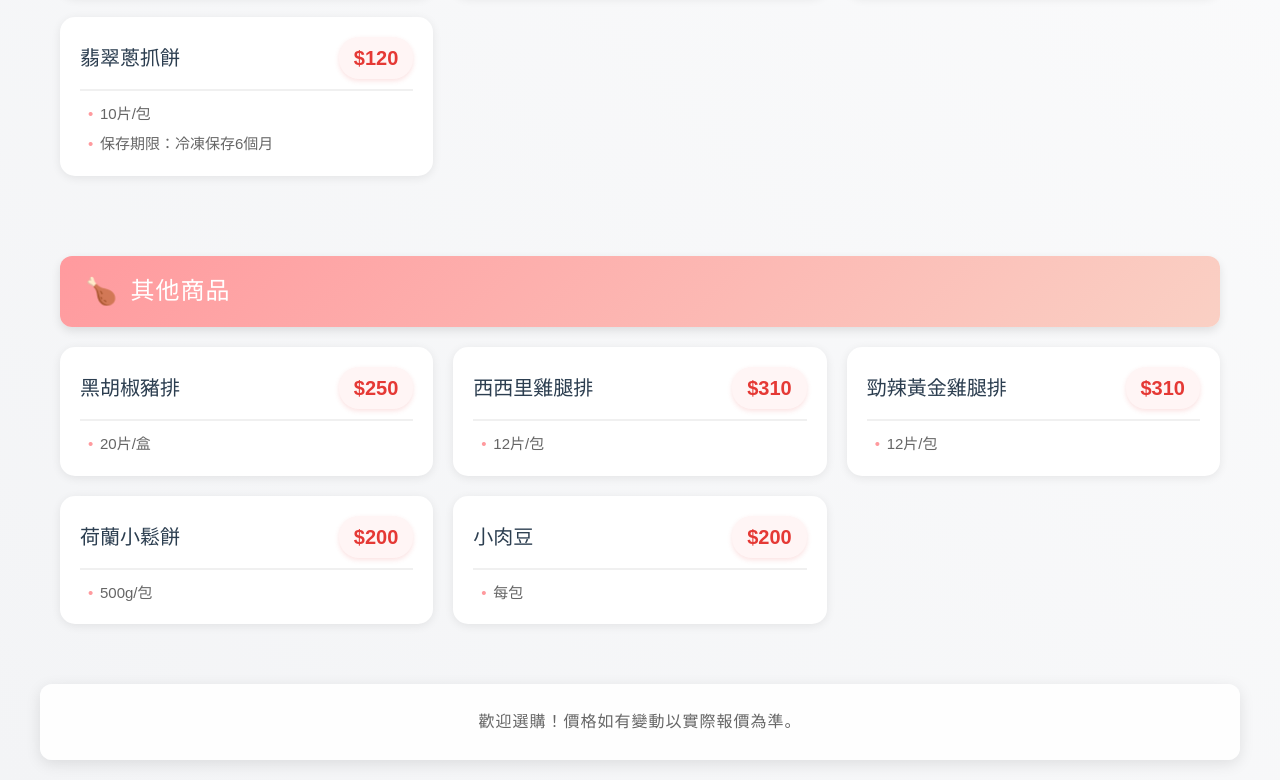
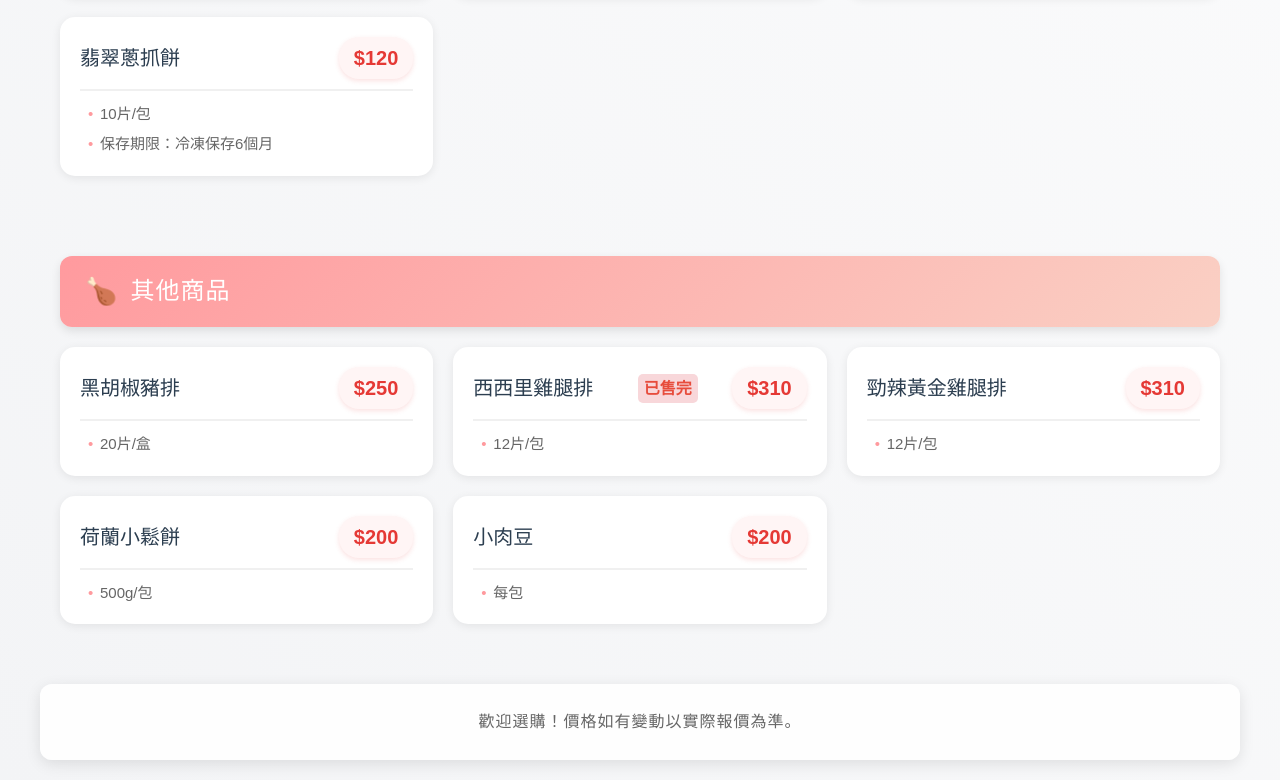
Before and after one commit to LIUYIZHENNN/menu, a plain HTML site: page index.html in a window 1280 px wide. Shown: the part 1737-2517 px from the top of the page. Drawn offline with Linux system fonts and the light colour scheme.

Commit message:
Update index.html

```diff
--- a/index.html
+++ b/index.html
@@ -280,6 +280,7 @@
             <div class="item">
     <div class="item-title">
         <span>西西里雞腿排</span>
+        <span class="sold-out" style="color: #e74c3c; font-weight: bold; font-size: 16px; background-color: #f8d7da; padding: 2px 6px; border-radius: 5px; margin-left: 10px;">已售完</span>
         <span class="price">$310</span>
     </div>
     <div class="note">12片/包</div>
```
Lines whose indentation alone changed are shown as unchanged.
